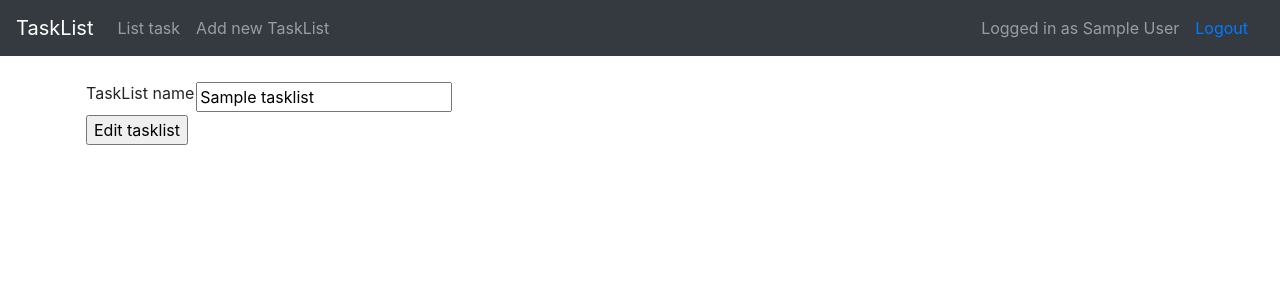
After one commit to Pentza/tsoha-todolist, a Flask app: page /tasklist/edit/1 in a window 1280 px wide. The commit adds this page. Shown: the top 300 px of the page. Run offline with Flask 2, Linux system fonts and the light colour scheme; a user stored in the database is signed in; tables that the repository leaves empty hold one stand-in row (values such as "Sample post"); some libraries are stand-ins or nearby versions.

Commit message:
Add tasklist edit button & functions

```diff
--- a/application/tasklist/forms.py
+++ b/application/tasklist/forms.py
@@ -6,3 +6,9 @@ class TaskListForm(FlaskForm):
 
     class Meta:
         csrf = False
+
+class EditTaskListForm(FlaskForm):
+    new_name = StringField("TaskList name", [validators.Length(min=2, max=15)])
+
+    class Meta:
+        csrf = False
--- a/application/tasklist/views.py
+++ b/application/tasklist/views.py
@@ -4,7 +4,7 @@ from flask_login import login_required, current_user
 
 from application.tasklist.models import Tasklist
 from application.tasks.models import Task
-from application.tasklist.forms import TaskListForm
+from application.tasklist.forms import TaskListForm, EditTaskListForm
 
 
 @app.route("/tasklists", methods=["GET"])
@@ -75,3 +75,21 @@ def tasklist_delete(list_id):
         return redirect(url_for("index"))
 
     return redirect(url_for("show_tasklist_first"))
+
+@app.route("/tasklist/edit/<list_id>", methods=["GET", "POST"])
+@login_required
+def tasklist_edit(list_id):
+	t = Tasklist.query.get(list_id)
+	if request.method == "GET":
+		return render_template("tasklist/edit.html", tasklist=t, form = EditTaskListForm(new_name=t.name))
+
+	form = EditTaskListForm(request.form)
+
+	if not form.validate():
+		return render_template("tasklist/edit.html", tasklist=t, form = form)
+
+	t.name = form.new_name.data
+
+	db.session().commit()
+
+	return redirect(url_for("show_tasklist", list_id = t.id))
--- /dev/null
+++ b/application/templates/tasklist/edit.html
@@ -0,0 +1,30 @@
+{% extends "layout.html" %}
+
+{% block body %}
+<form method="POST" action="{{url_for('tasklist_edit', list_id = tasklist.id) }}">
+    <table>
+        <tr>
+            <td>
+                {{ form.new_name.label }}
+            </td>
+            <td>
+                {{ form.new_name(value = tasklist.name) }}
+            </td>
+            <td>
+                <ul>
+                    {% for error in form.new_name.errors %}
+                    <li>{{ error }}</li>
+                    {% endfor %}
+                </ul>
+            </td>
+        </tr>
+        <tr>
+            <td colspan="2">
+                <input type="submit" name="name" value="Edit tasklist">
+            </td>
+        </tr>
+    </table>
+</form>
+
+
+{% endblock %}
--- a/application/templates/tasklist/list.html
+++ b/application/templates/tasklist/list.html
@@ -13,6 +13,7 @@
         </div>
         <a class="btn btn-secondary" role="button" href="{{ url_for('tasks_form', tasklist_id=current_list.id) }}">New Task</a>
         <a class="btn btn-secondary" role="button" href="{{ url_for('tasklist_delete', list_id=current_list.id) }}">Delete list</a>
+        <a class="btn btn-secondary" role="button" href="{{ url_for('tasklist_edit', list_id=current_list.id) }}">Edit list</a>
     </div>
 </div>
 <div class="container"><h2>{{ current_list.name }}</h2></div>
```
